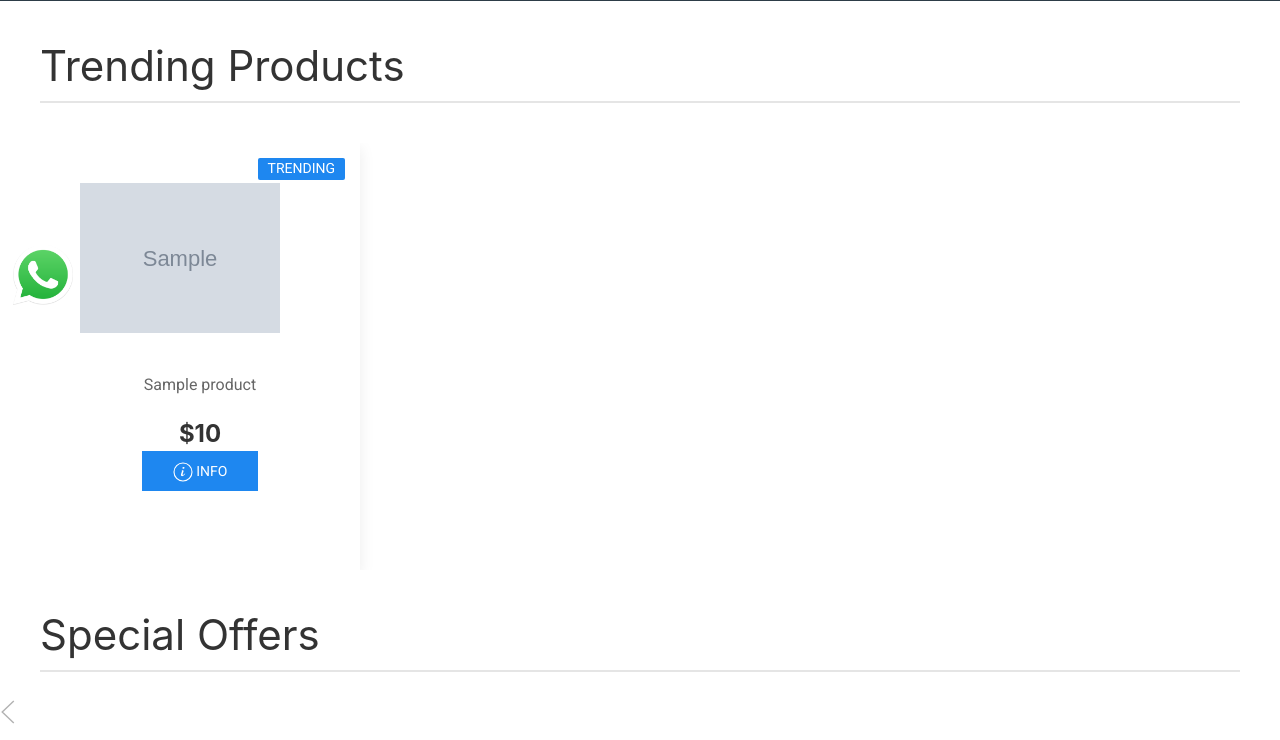
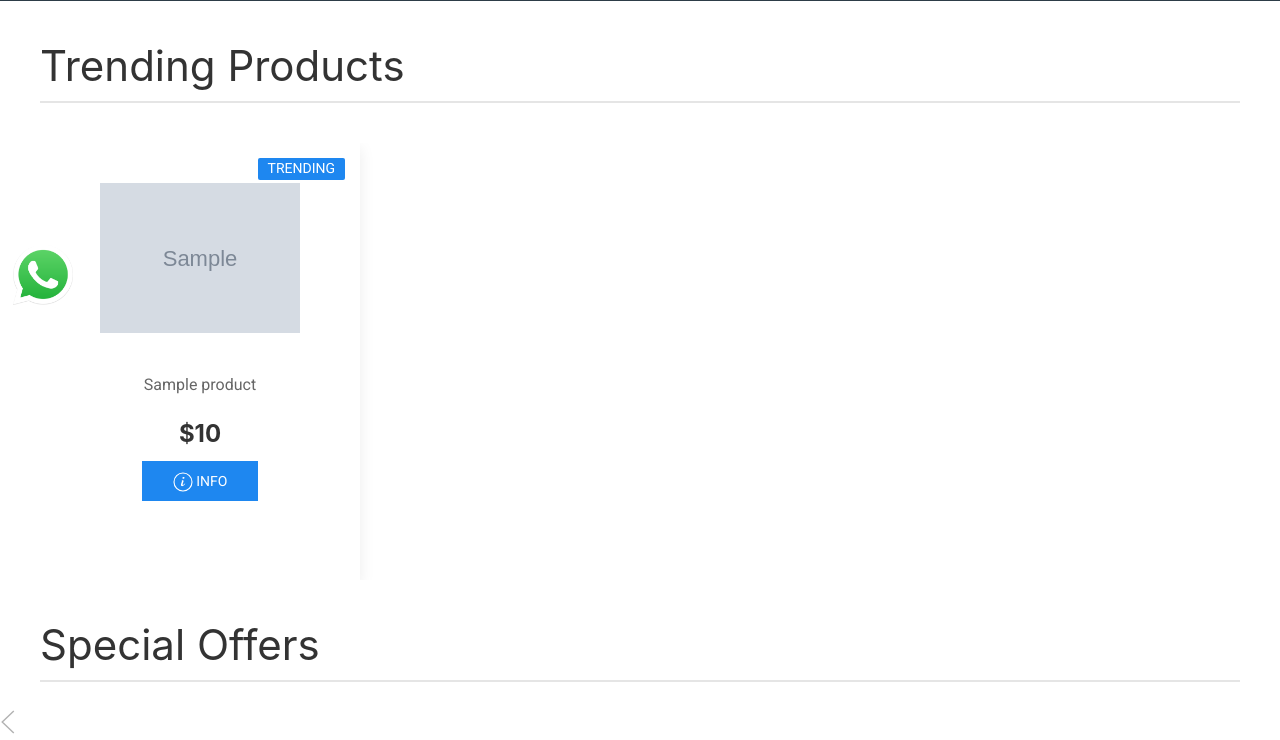
Before and after one commit to FacundoJauregui/Project-Ecommerce, a Django app: page / in a window 1280 px wide. Shown: the part 479-1219 px from the top of the page. Run offline with Django 4.2, Linux system fonts and the light colour scheme; tables that the repository leaves empty hold one stand-in row (values such as "Sample post"); grey boxes marked "Sample" are stand-in pictures; data that the repository does not hold is empty; some libraries are stand-ins or nearby versions.

```diff
--- a/templates/store/index.html
+++ b/templates/store/index.html
@@ -12,21 +12,21 @@
             <div class="uk-position-relative uk-margin-medium-top">
 
                 <div class="uk-slider-container" >
-                    <ul class="uk-slider-items uk-child-width-1-4@m" uk-grid-small>
+                    <ul class="uk-slider-items uk-child-width-1-4@m" uk-grid-small uk-height-match="target: > a > div > .uk-card">
                     {% for item in trending_products %}
                         <li>
                             <div class="uk-card uk-card-default uk-card-body uk-animation-fade uk-card-hover" style="width:320px;max-height:600px">
                                 {% if item.trending %}
                                     <div class="uk-card-badge uk-label">Trending</div>
                                 {% endif %}
-                                <div class="uk-card-media-top">
+                                <div class="uk-card-media-top uk-text-center">
                                     <img src="{{item.product_image.url}}" style="widht:400px;height:150px" alt="">
                                 </div>
                                 <div class="uk-card-body uk-text-center">
                                     <p class="uk-text-default">{{item.name}}</p>
                                     <h3 class="uk-card-title uk-text-bold uk-margin-remove">${{item.selling_price | stringformat:'d'}}</h3>
                                     <a href="{% url 'ProductView' item.category.slug item.slug %}">
-                                        <button class="uk-button uk-button-primary uk-text-center"><span uk-icon="icon: info"></span> Info</button>
+                                        <button class="uk-button uk-button-primary uk-text-center uk-margin-small-top"><span uk-icon="icon: info"></span> Info</button>
                                     </a>
                                 </div>
                             </div>
```
